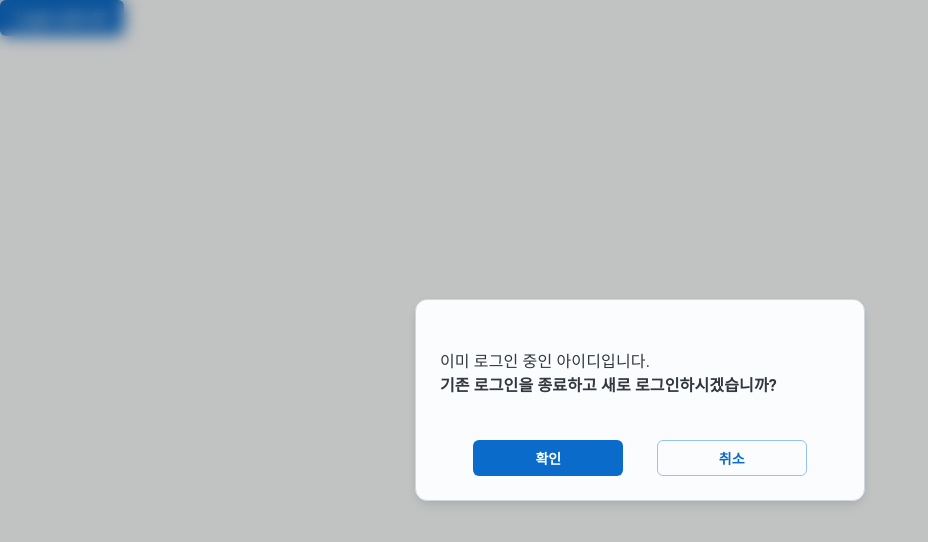
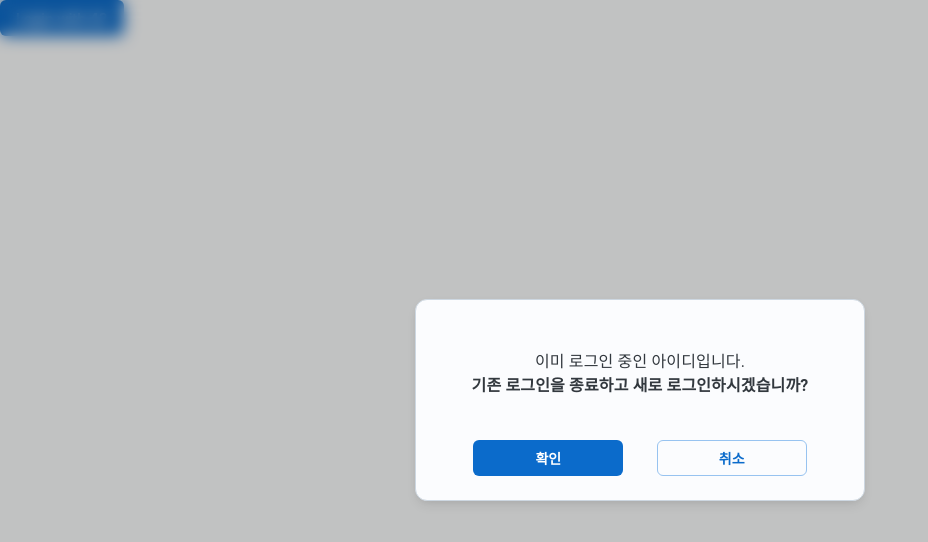
Before and after one commit to webPongServ/pongserv, a React (Create React App) app in the folder frontend/: page /login in a window 1280 px wide. Both pictures are taken after a click on the button "Login with 42". Shown: the top 542 px of the page, without its empty margins (0-928 px from the left). Built offline with nearby package versions, Linux system fonts and the light colour scheme.

Commit message:
#1 DESIGN : new session modal column dirction

```diff
--- a/frontend/src/components/login/NewSessionModal.tsx
+++ b/frontend/src/components/login/NewSessionModal.tsx
@@ -20,7 +20,10 @@ const NewSessionModal = (props: HandleModalStatus) => {
         aria-labelledby="variant-modal-title"
         aria-describedby="variant-modal-description"
       >
-        <Box className="modal-message modal-flex modal-center">
+        <Box
+          className="modal-message flex-container"
+          sx={{ flexDirection: "column" }}
+        >
           <Typography>이미 로그인 중인 아이디입니다.</Typography>
           <Typography>
             <b>기존 로그인을 종료하고 새로 로그인하시겠습니까?</b>
```
